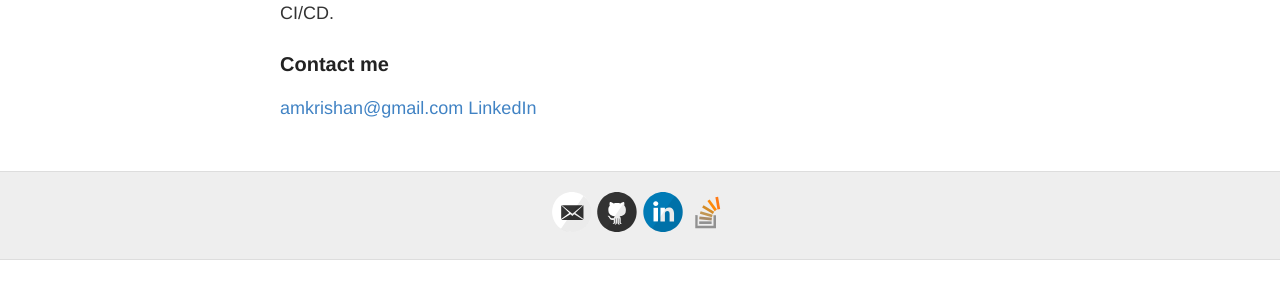
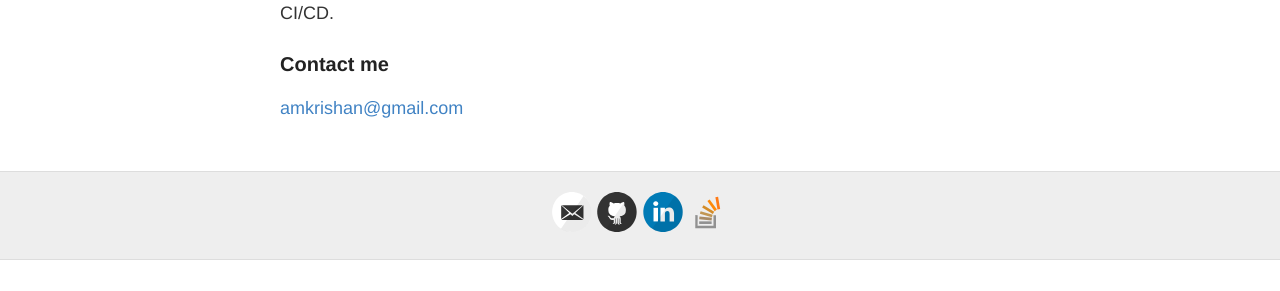
Before and after one commit to amritkrishan/amritkrishan.github.io, a Jekyll site: the page built from about.md, in a window 1280 px wide. Shown: the part 345-636 px from the top of the page. Built offline with Jekyll 4.4.1, drawn with Linux system fonts in a browser that asks for light colours.

Commit message:
Update about.md
Remove LinkedIn URL.

```diff
--- a/about.md
+++ b/about.md
@@ -13,4 +13,3 @@ Experienced in technologies like JAVA, Automation Testing, REST API development
 ### Contact me
 
 [amkrishan@gmail.com](mailto:amkrishan@gmail.com)
-<a href="https://www.linkedin.com/in/amrit-krishan-6b31899b">LinkedIn</a>
```
